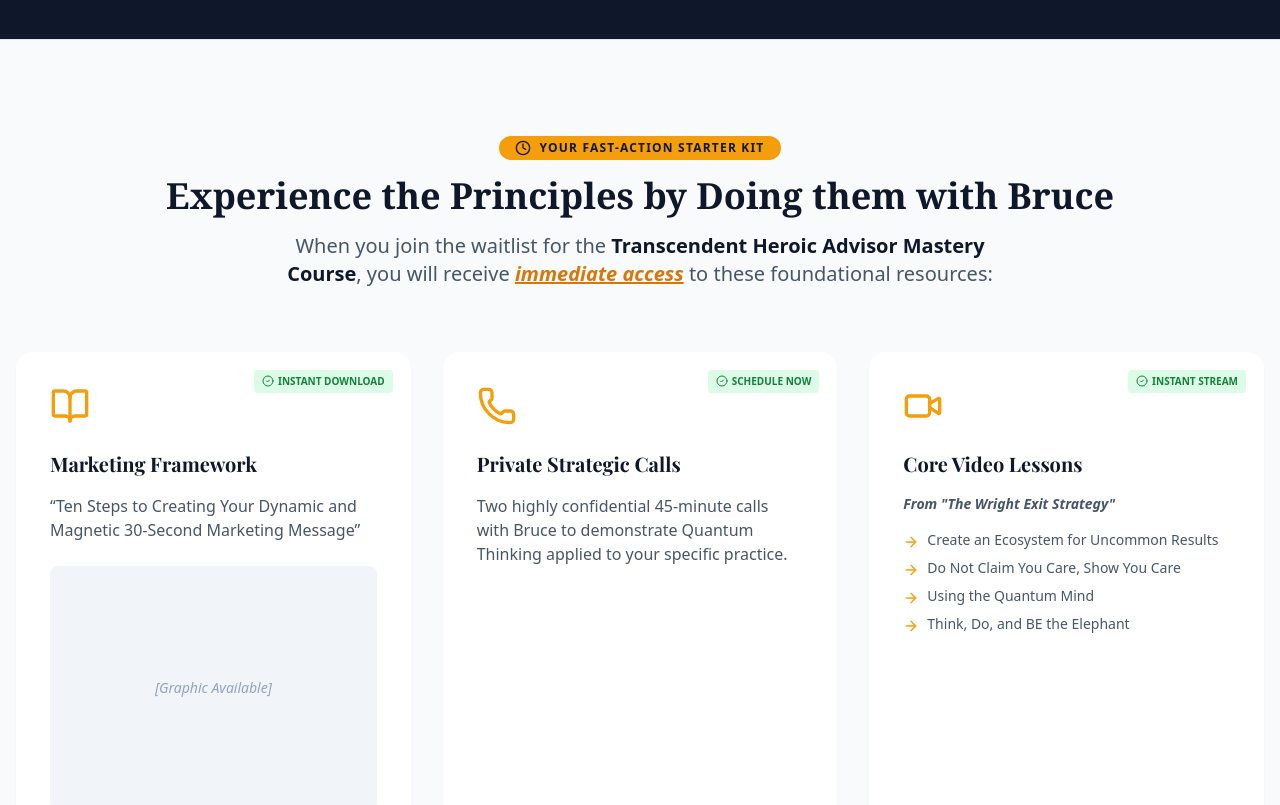
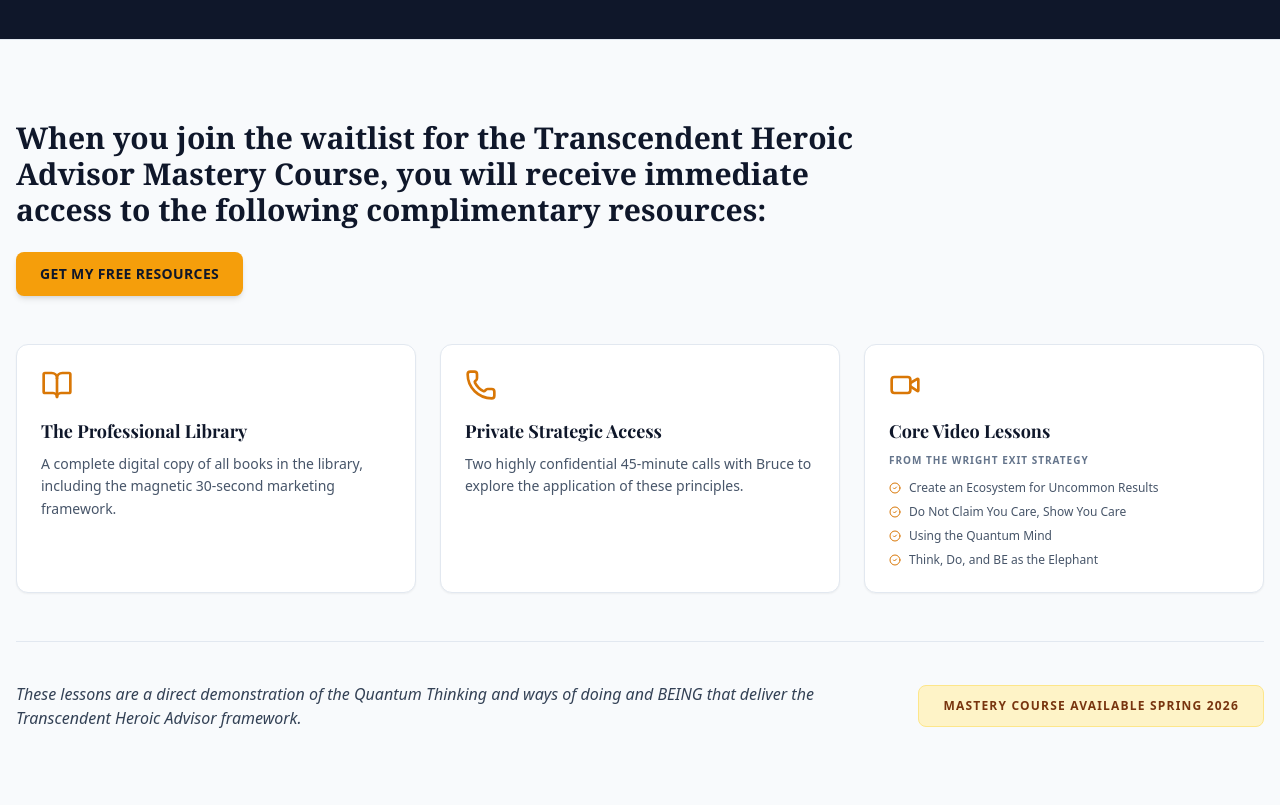
Before and after one commit to jasoncrossman/transcendent-heroic-advisor, a React (Vite) app: page /#/free-resources in a window 1280 px wide. Shown: the part 920-1725 px from the top of the page. Built offline with nearby package versions, Linux system fonts and the light colour scheme.

Commit message:
Update FreeResourcesPage.tsx

```diff
--- a/pages/FreeResourcesPage.tsx
+++ b/pages/FreeResourcesPage.tsx
@@ -7,7 +7,6 @@ import {
   BookOpen,
   Phone,
   Video,
-  Clock,
   CheckCircle2
 } from 'lucide-react';
 
@@ -84,66 +83,58 @@ const FreeResourcesPage: React.FC = () => {
         </div>
       </section>
 
-      {/* 2. Introductory Principles & Immediate Resources Section */}
-      <section className="py-24 bg-slate-50 border-y border-slate-200 px-4">
+      {/* 2. Simplified Waitlist Resources Section */}
+      <section className="py-20 bg-slate-50 border-y border-slate-200 px-4">
         <div className="max-w-7xl mx-auto">
-          <div className="text-center mb-16">
-            <div className="inline-flex items-center gap-2 bg-amber-500 text-slate-900 px-4 py-1 rounded-full text-xs font-black uppercase tracking-widest mb-4">
-              <Clock className="w-4 h-4" /> Your Fast-Action Starter Kit
-            </div>
-            <h2 className="text-3xl md:text-4xl font-bold font-serif mb-4 text-slate-900">Experience the Principles by Doing them with Bruce</h2>
-            <p className="text-xl text-slate-600 max-w-3xl mx-auto">
-              When you join the waitlist for the <span className="text-slate-900 font-bold">Transcendent Heroic Advisor Mastery Course</span>, you will receive <span className="text-amber-600 font-bold italic underline">immediate access</span> to these foundational resources:
-            </p>
+          <div className="max-w-4xl mb-12">
+            <h2 className="text-2xl md:text-3xl font-bold font-serif mb-6 text-slate-900 leading-tight">
+              When you join the waitlist for the Transcendent Heroic Advisor Mastery Course, you will receive immediate access to the following complimentary resources:
+            </h2>
+            <button className="px-6 py-3 bg-amber-500 text-slate-900 font-bold rounded-lg hover:bg-amber-400 transition-all shadow-md text-sm uppercase tracking-wide">
+              Get my Free resources
+            </button>
           </div>
 
-          <div className="grid grid-cols-1 md:grid-cols-3 gap-8 mb-16">
-            {/* Resource 1 */}
-            <div className="bg-white p-8 rounded-2xl shadow-sm border-2 border-transparent hover:border-amber-500 transition-all relative group">
-              <div className="absolute top-4 right-4 bg-green-100 text-green-700 text-[10px] font-bold px-2 py-1 rounded uppercase flex items-center gap-1">
-                <CheckCircle2 className="w-3 h-3" /> Instant Download
-              </div>
-              <BookOpen className="w-10 h-10 text-amber-500 mb-6" />
-              <h3 className="text-xl font-bold mb-4">Marketing Framework</h3>
-              <p className="text-slate-600 mb-6">“Ten Steps to Creating Your Dynamic and Magnetic 30-Second Marketing Message”</p>
-              <div className="bg-slate-100 aspect-[4/3] rounded-lg flex items-center justify-center text-slate-400 text-sm italic group-hover:bg-slate-200 transition-colors">
-                [Graphic Available]
-              </div>
+          <div className="grid grid-cols-1 md:grid-cols-3 gap-6 mb-12">
+            {/* Resource 1: The Library */}
+            <div className="bg-white p-6 rounded-xl shadow-sm border border-slate-200">
+              <BookOpen className="w-8 h-8 text-amber-600 mb-4" />
+              <h3 className="font-bold text-lg mb-2">The Professional Library</h3>
+              <p className="text-slate-600 text-sm leading-relaxed">
+                A complete digital copy of all books in the library, including the magnetic 30-second marketing framework.
+              </p>
             </div>
 
-            {/* Resource 2 */}
-            <div className="bg-white p-8 rounded-2xl shadow-sm border-2 border-transparent hover:border-amber-500 transition-all relative group">
-              <div className="absolute top-4 right-4 bg-green-100 text-green-700 text-[10px] font-bold px-2 py-1 rounded uppercase flex items-center gap-1">
-                <CheckCircle2 className="w-3 h-3" /> Schedule Now
-              </div>
-              <Phone className="w-10 h-10 text-amber-500 mb-6" />
-              <h3 className="text-xl font-bold mb-4">Private Strategic Calls</h3>
-              <p className="text-slate-600">Two highly confidential 45-minute calls with Bruce to demonstrate Quantum Thinking applied to your specific practice.</p>
+            {/* Resource 2: Private Calls */}
+            <div className="bg-white p-6 rounded-xl shadow-sm border border-slate-200">
+              <Phone className="w-8 h-8 text-amber-600 mb-4" />
+              <h3 className="font-bold text-lg mb-2">Private Strategic Access</h3>
+              <p className="text-slate-600 text-sm leading-relaxed">
+                Two highly confidential 45-minute calls with Bruce to explore the application of these principles.
+              </p>
             </div>
 
-            {/* Resource 3 */}
-            <div className="bg-white p-8 rounded-2xl shadow-sm border-2 border-transparent hover:border-amber-500 transition-all relative group">
-              <div className="absolute top-4 right-4 bg-green-100 text-green-700 text-[10px] font-bold px-2 py-1 rounded uppercase flex items-center gap-1">
-                <CheckCircle2 className="w-3 h-3" /> Instant Stream
-              </div>
-              <Video className="w-10 h-10 text-amber-500 mb-6" />
-              <h3 className="text-xl font-bold mb-4">Core Video Lessons</h3>
-              <p className="text-slate-600 mb-4 text-sm font-semibold italic">From "The Wright Exit Strategy"</p>
-              <ul className="space-y-2 text-sm text-slate-600">
-                <li className="flex items-start gap-2"><ArrowRight className="w-4 h-4 text-amber-500 shrink-0 mt-1" /> Create an Ecosystem for Uncommon Results</li>
-                <li className="flex items-start gap-2"><ArrowRight className="w-4 h-4 text-amber-500 shrink-0 mt-1" /> Do Not Claim You Care, Show You Care</li>
-                <li className="flex items-start gap-2"><ArrowRight className="w-4 h-4 text-amber-500 shrink-0 mt-1" /> Using the Quantum Mind</li>
-                <li className="flex items-start gap-2"><ArrowRight className="w-4 h-4 text-amber-500 shrink-0 mt-1" /> Think, Do, and BE the Elephant</li>
+            {/* Resource 3: Supplementary Videos */}
+            <div className="bg-white p-6 rounded-xl shadow-sm border border-slate-200">
+              <Video className="w-8 h-8 text-amber-600 mb-4" />
+              <h3 className="font-bold text-lg mb-2">Core Video Lessons</h3>
+              <p className="text-slate-500 text-[10px] font-bold uppercase mb-3 tracking-widest">From The Wright Exit Strategy</p>
+              <ul className="space-y-2">
+                {globalSparksVideos.map((v, i) => (
+                  <li key={i} className="flex items-center gap-2 text-xs text-slate-600 font-medium">
+                    <CheckCircle2 className="w-3 h-3 text-amber-600 shrink-0" /> {v.title}
+                  </li>
+                ))}
               </ul>
             </div>
           </div>
 
-          <div className="max-w-3xl mx-auto text-center">
-            <p className="text-lg text-slate-700 leading-relaxed mb-8">
-              These lessons are a direct demonstration of the <span className="font-bold">Quantum Thinking</span> and ways of doing and <span className="font-bold italic">BEING</span> that deliver the <span className="text-amber-600 font-bold uppercase tracking-tight">Transcendent Heroic Advisor</span> framework.
+          <div className="flex flex-col md:flex-row items-center gap-8 border-t border-slate-200 pt-10">
+            <p className="flex-1 text-slate-700 leading-relaxed italic text-sm md:text-base">
+              These lessons are a direct demonstration of the Quantum Thinking and ways of doing and BEING that deliver the Transcendent Heroic Advisor framework.
             </p>
-            <div className="inline-block bg-slate-900 text-white px-8 py-3 rounded-full font-bold text-sm uppercase tracking-widest shadow-lg">
-              Full Mastery Course Launching Spring 2026
+            <div className="bg-amber-100 text-amber-900 px-6 py-3 rounded-lg font-bold text-xs uppercase tracking-widest text-center border border-amber-200">
+              Mastery Course Available Spring 2026
             </div>
           </div>
         </div>
@@ -200,11 +191,11 @@ const FreeResourcesPage: React.FC = () => {
           <p className="text-amber-500 text-2xl font-bold mb-10">Tuition: $997.97</p>
 
           <div className="space-y-6">
-            <button className="px-12 py-5 bg-amber-500 text-slate-900 font-bold rounded-full hover:bg-amber-400 transition-all shadow-xl hover:scale-105 transform active:scale-95">
-              Join the Waitlist & Get My Free Resources
+            <button className="px-10 py-4 bg-amber-500 text-slate-900 font-bold rounded-full hover:bg-amber-400 transition-all shadow-xl">
+              Get my Free resources
             </button>
-            <p className="text-slate-400 text-sm italic">
-              * By joining the waitlist today, you receive immediate access to the Marketing Framework, Strategy Calls, and Video Modules.
+            <p className="text-slate-400 text-xs italic">
+              * Immediate access includes the Professional Library, Strategy Calls, and Video Modules.
             </p>
           </div>
         </div>
```
